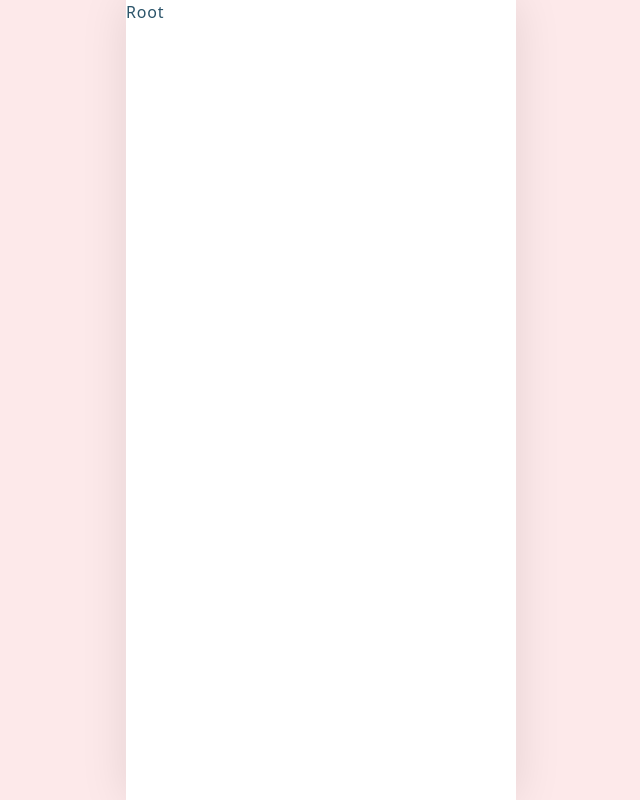
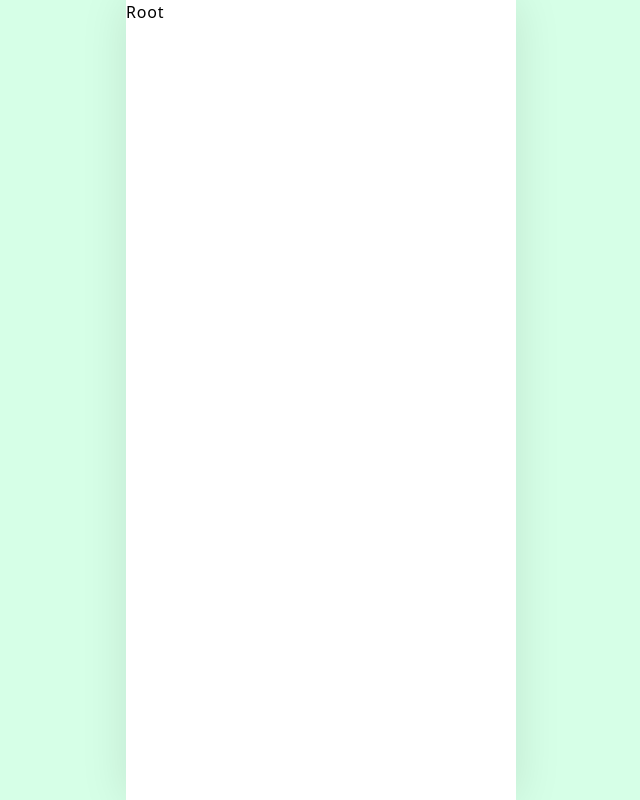
Before and after one commit to kubo-hide-kun/edd-next, a Next.js app: page / in a window 1280 px wide. Shown: the whole page, without its empty margins (319-959 px from the left). Built offline with nearby package versions, Linux system fonts and the light colour scheme.

Commit message:
feat: update color pallete :art:

```diff
--- a/src/client/components/layouts/Simple/index.tsx
+++ b/src/client/components/layouts/Simple/index.tsx
@@ -9,7 +9,7 @@ const SimpleLayout: FC<
   return (
     <>
       <CommonHead pageTitle={pageTitle} />
-      <main className="relative flex w-screen flex-col items-center bg-white-salmon">
+      <main className="relative flex w-screen flex-col items-center bg-accent-primary-sub">
         <div
           className="relative w-full max-w-390"
           style={{
--- a/src/client/styles/pallet.css
+++ b/src/client/styles/pallet.css
@@ -1,29 +1,19 @@
 :root {
-  /* ブランドカラー */
-  --brand-cyan-dark: #4fb5c5;
-  --brand-cyan: #30c8d6;
-  --brand-cyan-light: #55dddd;
-  --brand-cyan-bright: #47ecbd;
+  /* アクセントカラー */
+  --accent-primary: #06C755;
+  --accent-primary-sub: #D6FFE7;
+  --accent-secondary: #F07400;
+
+  /* サーフェスカラー */
+  --surface-accent-1: #06C755;
+  --surface-accent-2: #47C77B;
+  --surface-accent-sub: #2E9E24;
+  --surface-base-1: #3F3F46;
+  --surface-base-2: #71717A;
+  --surface-base-3: #A1A1AA;
+  --surface-disabled: #D4D4D8;
 
   /* 標準色 */
   --black-default: #000000;
-  --gray-dark: #444444;
-  --gray-default: #7e7e7e;
-  --gray-light: #aaaaaa;
-  --blue-deep: #252c4b;
-  --blue-dark: #2b546a;
-  --blue-default: #0099ff;
-  --blue-light: #6fd0ee;
-  --blue-sky: #87ceeb;
   --white-default: #ffffff;
-  --white-cream: #fffae9;
-  --white-smoke: #f5f5f5;
-  --white-salmon: #fde9ea;
-  --white-reef: #f0f9ee;
-
-  /* 表現色 */
-  --expressive-red: #e92e2f;
-  --expressive-pink: #e0245e;
-  --expressive-orange: #f38702;
-  --expressive-green: #6ac259;
 }
--- a/tailwind.config.js
+++ b/tailwind.config.js
@@ -1,7 +1,6 @@
 /* eslint-disable @typescript-eslint/no-var-requires */
 const path = require('path');
 const range = require('lodash/range');
-
 
 const screenSizes = {
   'smartphone-lg': 428,
@@ -61,53 +60,41 @@ module.exports = {
     },
     screens: screenSizesStr,
     colors: {
-      transparent: 'transparent',
-      /* ブランドカラー */
-      brand: {
-        cyan: {
-          DEFAULT: 'var(--brand-cyan)',
-          light: 'var(--brand-cyan-light)',
-          bright: 'var(--brand-cyan-bright)',
+      /* アクセントカラー */
+      accent: {
+        primary: {
+          DEFAULT: 'var(--accent-primary)',
+          sub: 'var(--accent-primary-sub)',
         },
+        secondary: {
+          DEFAULT: 'var(--accent-secondary)',
+        },
+      },
+      /* サーフェスカラー */
+      surface: {
+        accent: {
+          1: 'var(--surface-accent-1)',
+          2: 'var(--surface-accent-2)',
+          sub: 'var(--surface-accent-sub)',
+        },
+        base: {
+          1: 'var(--surface-base-1)',
+          2: 'var(--surface-base-2)',
+          3: 'var(--surface-base-3)',
+        },
+        disabled: 'var(--surface-disabled)',
       },
       /* ベースカラー: ブラック */
       black: {
         DEFAULT: 'var(--black-default)',
       },
-      /* ベースカラー: グレー */
-      gray: {
-        dark: 'var(--gray-dark)',
-        DEFAULT: 'var(--gray-default)',
-        light: 'var(--gray-light)',
-      },
-      /* ベースカラー: ブルー */
-      blue: {
-        deep: 'var(--blue-deep)',
-        dark: 'var(--blue-dark)',
-        DEFAULT: 'var(--blue-default)',
-        light: 'var(--blue-light)',
-        sky: 'var(--blue-sky)',
-      },
       /* ベースカラー: ホワイト */
       white: {
         DEFAULT: 'var(--white-default)',
-        cream: 'var(--white-cream)',
-        smoke: 'var(--white-smoke)',
-        salmon: 'var(--white-salmon)',
-        reef: 'var(--white-reef)',
       },
-      /* 表現色 */
-      expressive: {
-        red: 'var(--expressive-red)',
-        orange: 'var(--expressive-orange)',
-        pink: 'var(--expressive-pink)',
-        green: 'var(--expressive-green)',
-      },
+      transparent: 'transparent',
     },
     extend: {
-      backgroundImage: {
-        'brand-gradient-cyan': 'linear-gradient(270deg, var(--brand-cyan-bright) 0%, var(--brand-cyan-dark) 100%)',
-      },
       animation: {
         'spin-slow': 'spin 2s linear infinite',
       },
```
